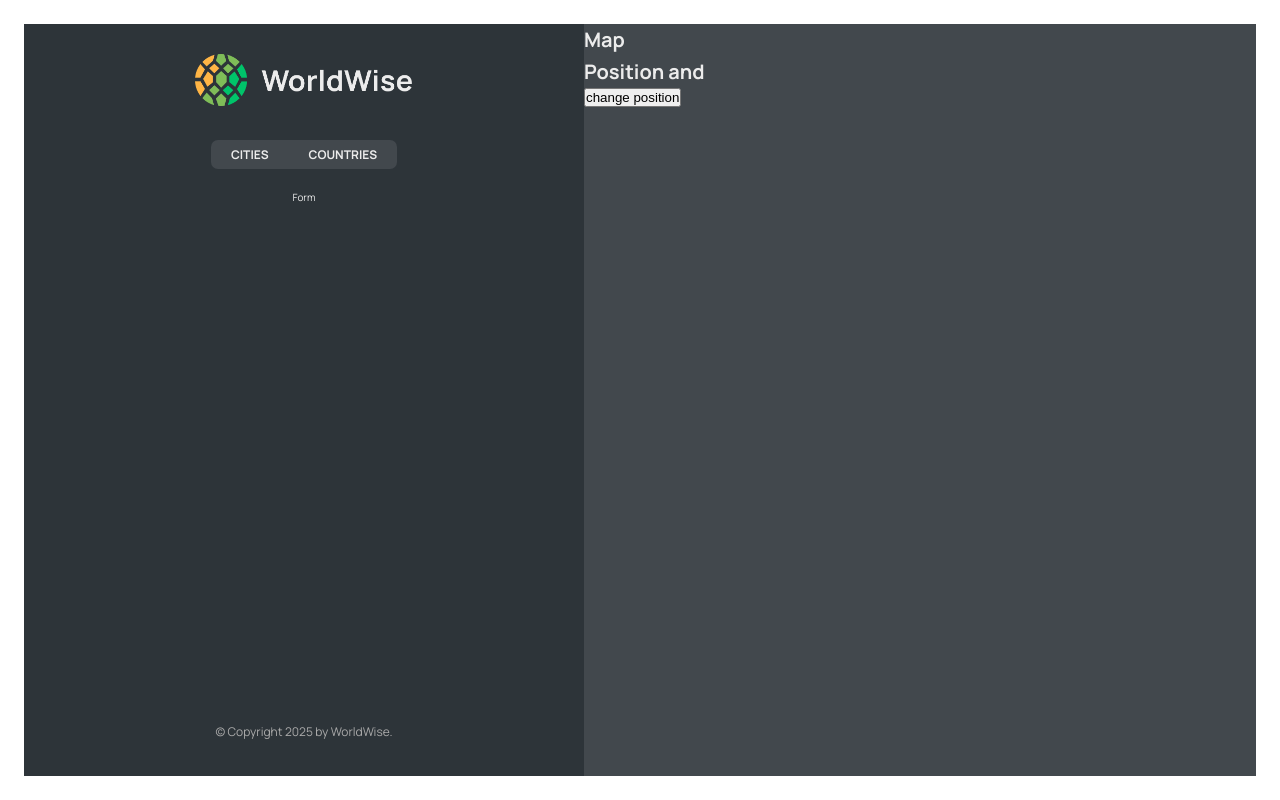
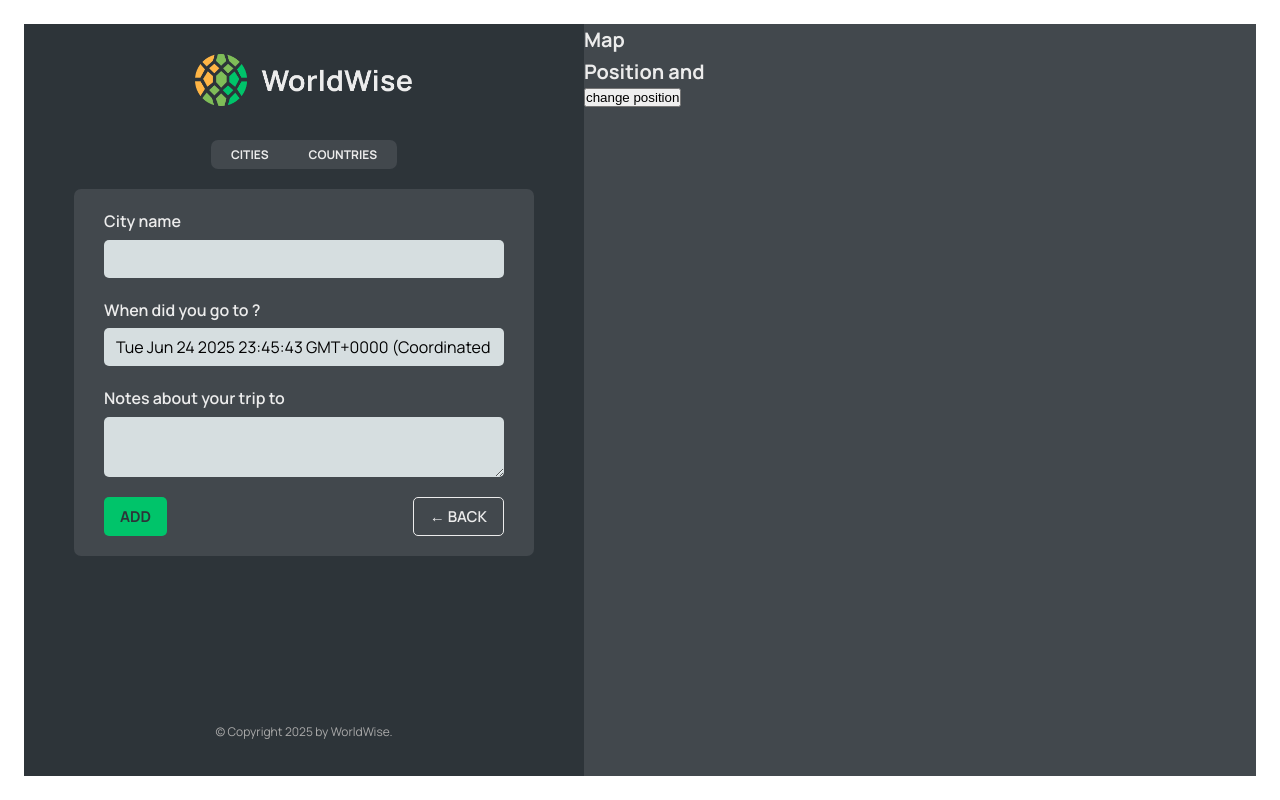
Before and after one commit to paulaoorjuela/WorldWise, a React (Vite) app: page /app/form in a window 1280 px wide. Built offline with nearby package versions, Linux system fonts and the light colour scheme; data requests are answered from the project's data file.

Commit message:
add programmatic navigation on Map and Form

```diff
--- a/src/App.jsx
+++ b/src/App.jsx
@@ -9,6 +9,7 @@
 import { useEffect, useState } from "react";
 import CountryList from "./components/CountryList";
 import City from "./components/City";
+import Form from "./components/Form";
 
 const BASE_URL = "http://localhost:8000";
 function App() {
@@ -43,7 +44,7 @@
           <Route path="cities" element={<CityList cities={cities} loading={isLoading}/>}></Route>
           <Route path="cities/:id" element={<City />}></Route>
           <Route path="countries" element={<CountryList cities={cities} loading={isLoading}/>}></Route>
-          <Route path="form" element={<p>Form</p>}></Route>
+          <Route path="form" element={<Form />}></Route>
         </Route>
         <Route path="*" element={<Error404 />}></Route>
       </Routes>
--- /dev/null
+++ b/src/components/Button.jsx
@@ -0,0 +1,9 @@
+import styles from "./Button.module.css"
+
+function Button({children, onClick, type}) {
+    return (
+        <button onClick={onClick} className={`${styles.btn} ${styles[type]}`}>{children}</button>
+    )
+}
+
+export default Button;
--- a/src/components/CountryList.jsx
+++ b/src/components/CountryList.jsx
@@ -17,7 +17,7 @@
     return (
         <ul className={styles.countryList}>
         {countries.map((country) => (
-            <CountryItem country={country} />
+            <CountryItem country={country} key={country.country} />
         ))}
         </ul>
     );
--- a/src/components/Form.jsx
+++ b/src/components/Form.jsx
@@ -3,6 +3,8 @@
 import { useState } from "react";
 
 import styles from "./Form.module.css";
+import Button from "./Button";
+import { useNavigate } from "react-router-dom";
 
 export function convertToEmoji(countryCode) {
   const codePoints = countryCode
@@ -13,6 +15,7 @@
 }
 
 function Form() {
+  const navigate = useNavigate();
   const [cityName, setCityName] = useState("");
   const [country, setCountry] = useState("");
   const [date, setDate] = useState(new Date());
@@ -49,8 +52,16 @@
       </div>
 
       <div className={styles.buttons}>
-        <button>Add</button>
-        <button>&larr; Back</button>
+        <Button type="primary">Add</Button>
+        <Button
+          type="back"
+          onClick={(e) => {
+            e.preventDefault();
+            navigate(-1);
+          }}
+        >
+          &larr; Back
+        </Button>
       </div>
     </form>
   );
--- a/src/components/Map.jsx
+++ b/src/components/Map.jsx
@@ -1,12 +1,13 @@
-import { useSearchParams } from "react-router-dom";
+import { useNavigate, useSearchParams } from "react-router-dom";
 import styles from "./Map.module.css";
 
 function Map() {
+    const navigate = useNavigate();
     const [searchParams, setSearchParams] = useSearchParams();
     const lat = searchParams.get("lat");
     const lng = searchParams.get("lng");
     return (
-        <div className={styles.mapContainer}>
+        <div className={styles.mapContainer} onClick={() => navigate("form")}>
         <h1>Map</h1>
         <h1>
             Position {lat} and {lng}
```
